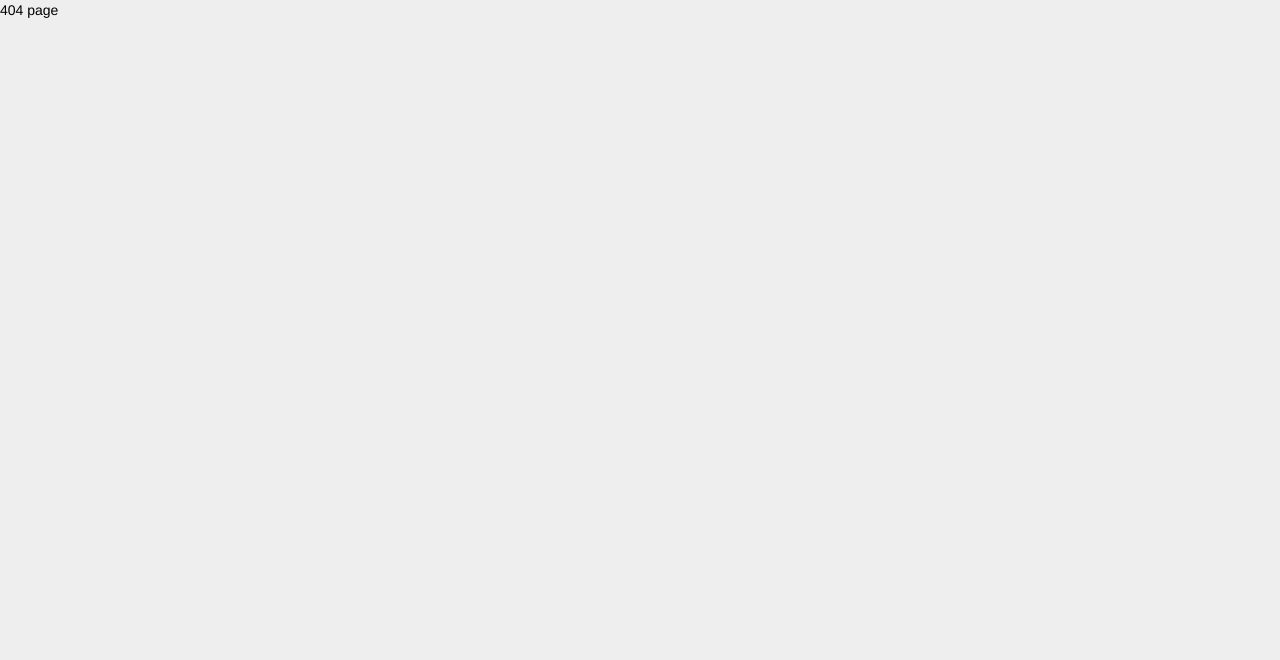
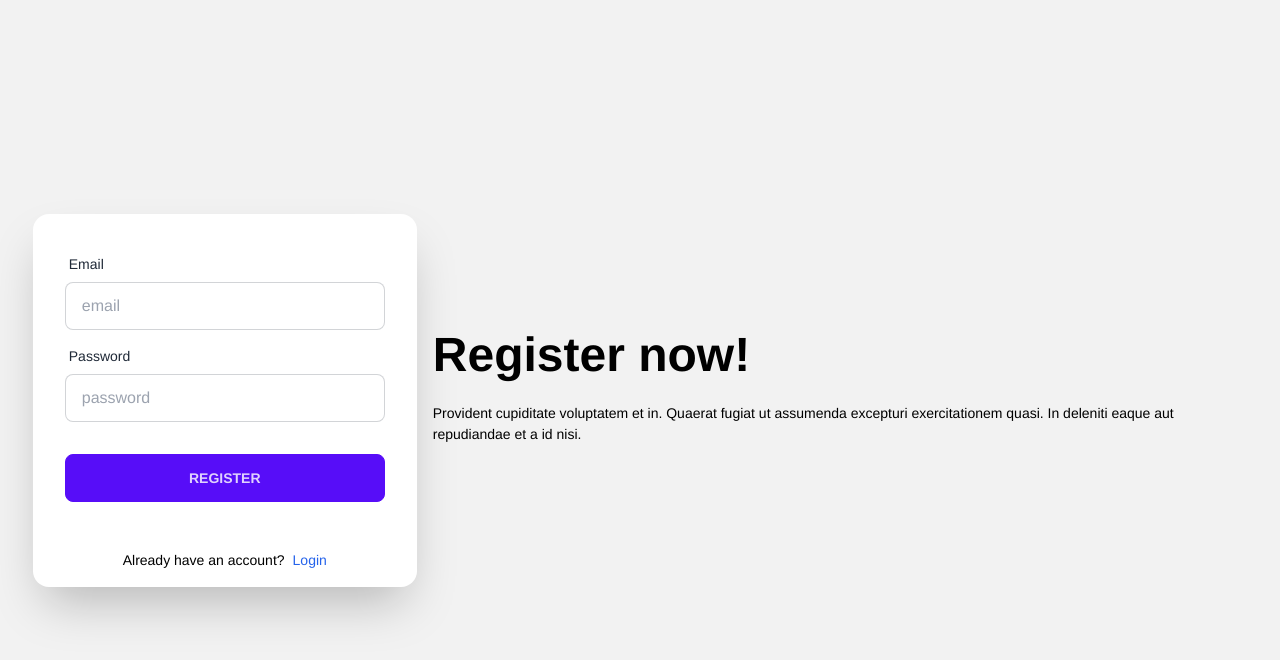
Before and after one commit to NobleMahmud/brand-shop-client-repo, a React (Vite) app: page /register in a window 1280 px wide. Before the commit this address had no page. Shown: the top 660 px of the page. Built offline with nearby package versions, Linux system fonts and the light colour scheme.

Commit message:
login and register page

```diff
--- a/src/LayOut/LayOut.jsx
+++ b/src/LayOut/LayOut.jsx
@@ -3,7 +3,7 @@ import { Outlet } from "react-router-dom";
 const LayOut = () => {
     return (
         <div>
-            <h3>main layout</h3>
+
             <Outlet></Outlet>
         </div>
     );
--- a/src/components/ErrorPage/ErrorPage.jsx
+++ b/src/components/ErrorPage/ErrorPage.jsx
@@ -1,8 +1,8 @@
 
 const ErrorPage = () => {
     return (
-        <div>
-            <h3>404 page </h3>
+        <div className="text-center flex items-center justify-center h-screen">
+            <h3 className="text-6xl">Oops Error 404! </h3>
         </div>
     );
 };
--- /dev/null
+++ b/src/components/LogIn/LogIn.jsx
@@ -0,0 +1,51 @@
+import React from 'react';
+import { Link } from 'react-router-dom';
+
+const LogIn = () => {
+
+        const handleLogIn = e =>{
+            e.preventDefault();
+            const form = e.target;
+            const email = form.email.value;
+            const password = form.password.value;
+            const user = {email, password}
+            // console.log(user);
+        }
+
+    return (
+        <div className="hero min-h-screen bg-base-200">
+            <div className="hero-content flex-col lg:flex-row-reverse">
+                <div className="text-center lg:text-left">
+                    <h1 className="text-5xl font-bold">Login now!</h1>
+                    <p className="py-6">Provident cupiditate voluptatem et in. Quaerat fugiat ut assumenda excepturi exercitationem quasi. In deleniti eaque aut repudiandae et a id nisi.</p>
+                </div>
+                <div className="card flex-shrink-0 w-full max-w-sm shadow-2xl bg-base-100">
+                    <form onSubmit={handleLogIn} className="card-body">
+                        <div className="form-control">
+                            <label className="label">
+                                <span className="label-text">Email</span>
+                            </label>
+                            <input name='email' type="email" placeholder="email" className="input input-bordered" required />
+                        </div>
+                        <div className="form-control">
+                            <label className="label">
+                                <span className="label-text">Password</span>
+                            </label>
+                            <input name='password' type="password" placeholder="password" className="input input-bordered" required />
+
+                        </div>
+                        <div className="form-control mt-6">
+                            <button className="btn btn-primary">Login</button>
+                        </div>
+                    </form>
+                    <div className='flex justify-center gap-2 p-4'>
+                    <h3>New to this site?</h3>
+                <Link className='text-blue-600 hover:underline' to="/register">Register</Link>
+                </div>
+                </div>
+            </div>
+        </div>
+    );
+};
+
+export default LogIn;
--- /dev/null
+++ b/src/components/Register/Register.jsx
@@ -0,0 +1,49 @@
+import React from 'react';
+import { Link } from 'react-router-dom';
+
+const Register = () => {
+    const handleRegister = e =>{
+        e.preventDefault();
+        const form = e.target;
+        const email = form.email.value;
+        const password = form.password.value;
+        const user = {email, password}
+        // console.log(user);
+    }
+    return (
+        <div className="hero min-h-screen bg-base-200">
+        <div className="hero-content flex-col lg:flex-row-reverse">
+            <div className="text-center lg:text-left">
+                <h1 className="text-5xl font-bold">Register now!</h1>
+                <p className="py-6">Provident cupiditate voluptatem et in. Quaerat fugiat ut assumenda excepturi exercitationem quasi. In deleniti eaque aut repudiandae et a id nisi.</p>
+            </div>
+            <div className="card flex-shrink-0 w-full max-w-sm shadow-2xl bg-base-100">
+                <form onSubmit={handleRegister} className="card-body">
+                    <div className="form-control">
+                        <label className="label">
+                            <span className="label-text">Email</span>
+                        </label>
+                        <input name='email' type="email" placeholder="email" className="input input-bordered" required />
+                    </div>
+                    <div className="form-control">
+                        <label className="label">
+                            <span className="label-text">Password</span>
+                        </label>
+                        <input name='password' type="password" placeholder="password" className="input input-bordered" required />
+
+                    </div>
+                    <div className="form-control mt-6">
+                        <button className="btn btn-primary">Register</button>
+                    </div>
+                </form>
+                <div className='flex justify-center gap-2 p-4'>
+                    <h3>Already have an account?</h3>
+                <Link className='text-blue-600 hover:underline' to="/login">Login</Link>
+                </div>
+            </div>
+        </div>
+    </div>
+    );
+};
+
+export default Register;
```
Also changed, not shown: src/Router/Router.jsx (+8 -2 lines).
